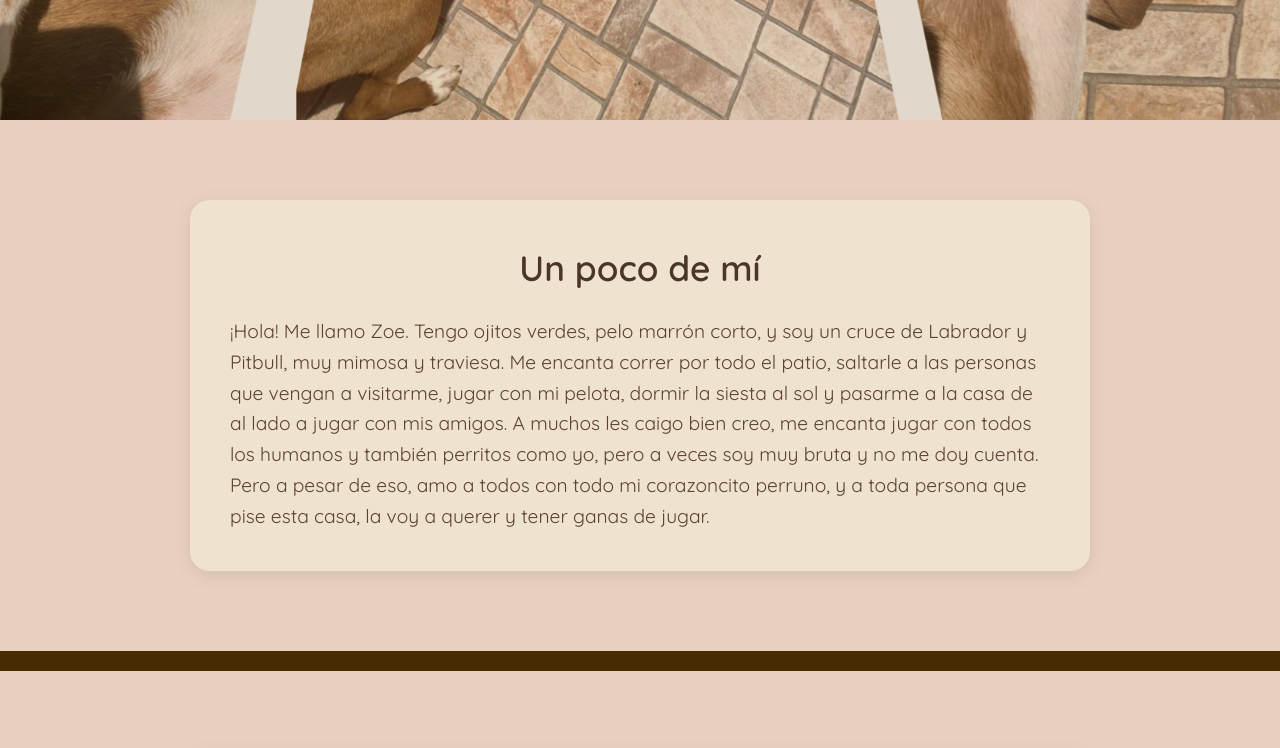
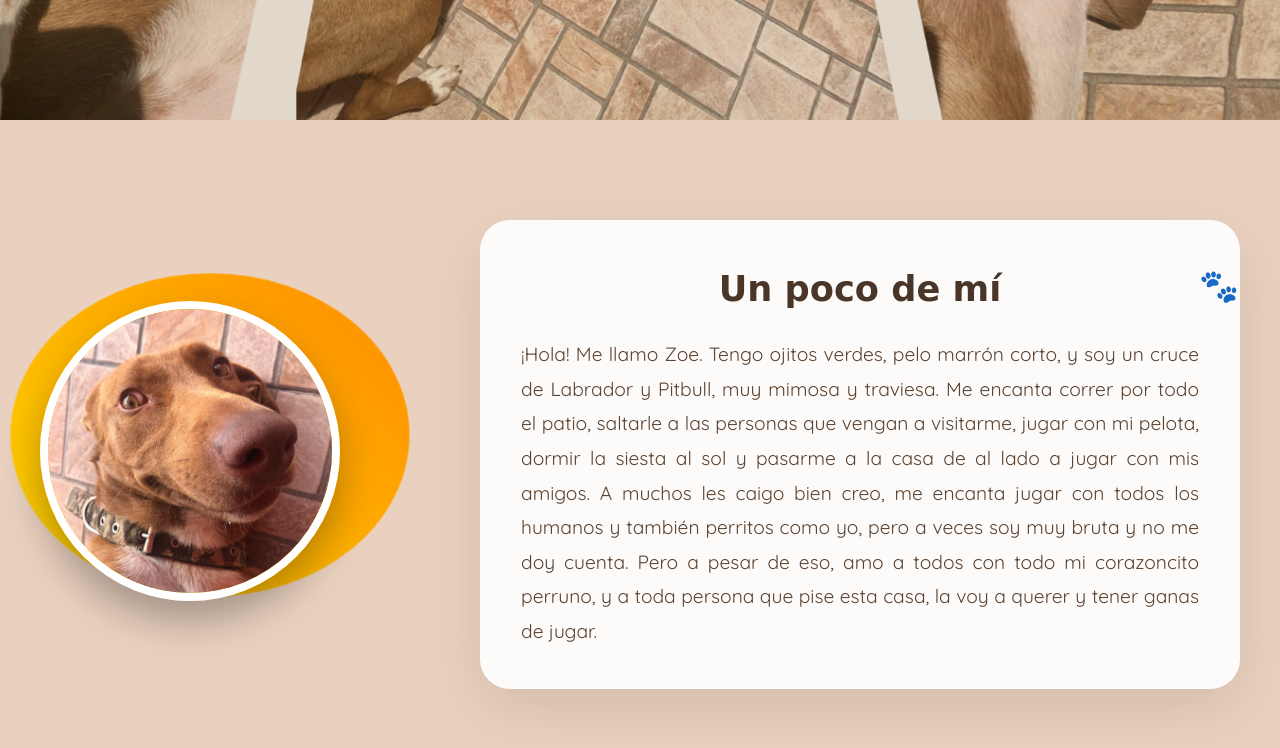
Before and after one commit to deltaccak/Zoeee, a plain HTML site: page index.html in a window 1280 px wide. Shown: the part 680-1428 px from the top of the page. Drawn offline with Linux system fonts and the light colour scheme.

Commit message:
Add files via upload

```diff
--- a/index.html
+++ b/index.html
@@ -41,10 +41,15 @@
   </section>
 
   <!-- Sobre mí -->
-  <section id="about" class="section abo">
-    <div class="container">
-      <h2>Un poco de mí</h2>
-      <p>¡Hola! Me llamo Zoe. Tengo ojitos verdes, pelo marrón corto, y soy un cruce de Labrador y Pitbull, muy mimosa y traviesa. Me encanta correr por todo el patio, saltarle a las personas que vengan a visitarme, jugar con mi pelota, dormir la siesta al sol y pasarme a la casa de al lado a jugar con mis amigos. A muchos les caigo bien creo, me encanta jugar con todos los humanos y también perritos como yo, pero a veces soy muy bruta y no me doy cuenta. Pero a pesar de eso, amo a todos con todo mi corazoncito perruno, y a toda persona que pise esta casa, la voy a querer y tener ganas de jugar.</p>
+  <section id="about" class="section about">
+    <div class="about-container">
+      <div class="about-image">
+        <img src="img/z1.jpg" alt="Zoe hermosa" />
+      </div>
+      <div class="about-content">
+        <h2>Un poco de mí</h2>
+        <p>¡Hola! Me llamo Zoe. Tengo ojitos verdes, pelo marrón corto, y soy un cruce de Labrador y Pitbull, muy mimosa y traviesa. Me encanta correr por todo el patio, saltarle a las personas que vengan a visitarme, jugar con mi pelota, dormir la siesta al sol y pasarme a la casa de al lado a jugar con mis amigos. A muchos les caigo bien creo, me encanta jugar con todos los humanos y también perritos como yo, pero a veces soy muy bruta y no me doy cuenta. Pero a pesar de eso, amo a todos con todo mi corazoncito perruno, y a toda persona que pise esta casa, la voy a querer y tener ganas de jugar.</p>
+      </div>
     </div>
   </section>
 
--- a/styles.css
+++ b/styles.css
@@ -222,7 +222,81 @@ body {
 .section.day {
   background-color: rgba(228, 195, 172, 0.765);
 }
+/* About Section */
+    .section.about {
+    background-color: rgba(228, 195, 172, 0.765);
+      padding: 100px 20px;
+    }
 
+    .about-container {
+      max-width: 1200px;
+      margin: 0 auto;
+      display: grid;
+      grid-template-columns: 1fr 2fr;
+      gap: 60px;
+      align-items: center;
+    }
+
+    .about-image {
+      position: relative;
+    }
+
+    .about-image::before {
+      content: '';
+      position: absolute;
+      top: -20px;
+      left: -20px;
+      right: 20px;
+      bottom: 20px;
+      background: linear-gradient(45deg, #ffd700, #ff8c00);
+      border-radius: 50%;
+      z-index: -1;
+      animation: pulse 2s infinite;
+    }
+
+    .about-image img {
+      width: 300px;
+      height: 300px;
+      border-radius: 50%;
+      object-fit: cover;
+      box-shadow: 0 20px 40px rgba(0,0,0,0.3);
+      border: 8px solid white;
+    }
+
+    .about-content {
+      background: rgba(255, 255, 255, 0.9);
+      padding: 40px;
+      border-radius: 30px;
+      box-shadow: 0 20px 60px rgba(0,0,0,0.1);
+      backdrop-filter: blur(10px);
+      border: 1px solid rgba(255,255,255,0.2);
+    }
+
+    .about-content h2 {
+      font-size: 3rem;
+      color: #8b4513;
+      margin-bottom: 30px;
+      font-family: 'Comic Neue', cursive;
+      text-align: center;
+      position: relative;
+    }
+
+    .about-content h2::after {
+      content: '🐾';
+      position: absolute;
+      right: -40px;
+      top: 0;
+      font-size: 2rem;
+      animation: bounce 2s infinite;
+    }
+
+    .about-content p {
+      font-size: 1.3rem;
+      line-height: 1.8;
+      color: #5d4037;
+      text-align: justify;
+      font-weight: 400;
+    }
 .section.day {
   color: #4b2e12;
   padding: 60px 20px;
@@ -377,6 +451,55 @@ body {
   0% { transform: translateX(100px); opacity: 0; }
   100% { transform: translateX(0); opacity: 1; }
 }
+@keyframes fadeIn {
+      0% { opacity: 0; }
+      100% { opacity: 1; }
+    }
+
+    @keyframes heroTextAnimation {
+      0% {
+        opacity: 0;
+        transform: translateY(60px) scale(0.8) rotateX(90deg);
+      }
+      50% {
+        opacity: 0.8;
+        transform: translateY(20px) scale(0.95) rotateX(45deg);
+      }
+      100% {
+        opacity: 1;
+        transform: translateY(0) scale(1) rotateX(0deg);
+      }
+    }
+
+    @keyframes pulse {
+      0%, 100% { transform: scale(1); }
+      50% { transform: scale(1.05); }
+    }
+
+    @keyframes bounce {
+      0%, 20%, 50%, 80%, 100% { transform: translateY(0); }
+      40% { transform: translateY(-10px); }
+      60% { transform: translateY(-5px); }
+    }
+
+    @keyframes wiggle {
+      0%, 100% { transform: rotate(0deg); }
+      25% { transform: rotate(1deg); }
+      75% { transform: rotate(-1deg); }
+    }
+
+
+    @keyframes lightboxZoom {
+      0% { transform: translate(-50%, -50%) scale(0.3); }
+      100% { transform: translate(-50%, -50%) scale(1); }
+    }
+
+    @keyframes slideLeft {
+      0% { transform: translateX(100%); }
+      100% { transform: translateX(-100%); }
+    }
+
+
 
 /* -------------------- MEDIA QUERIES -------------------- */
 @media screen and (max-width: 480px) {
```
